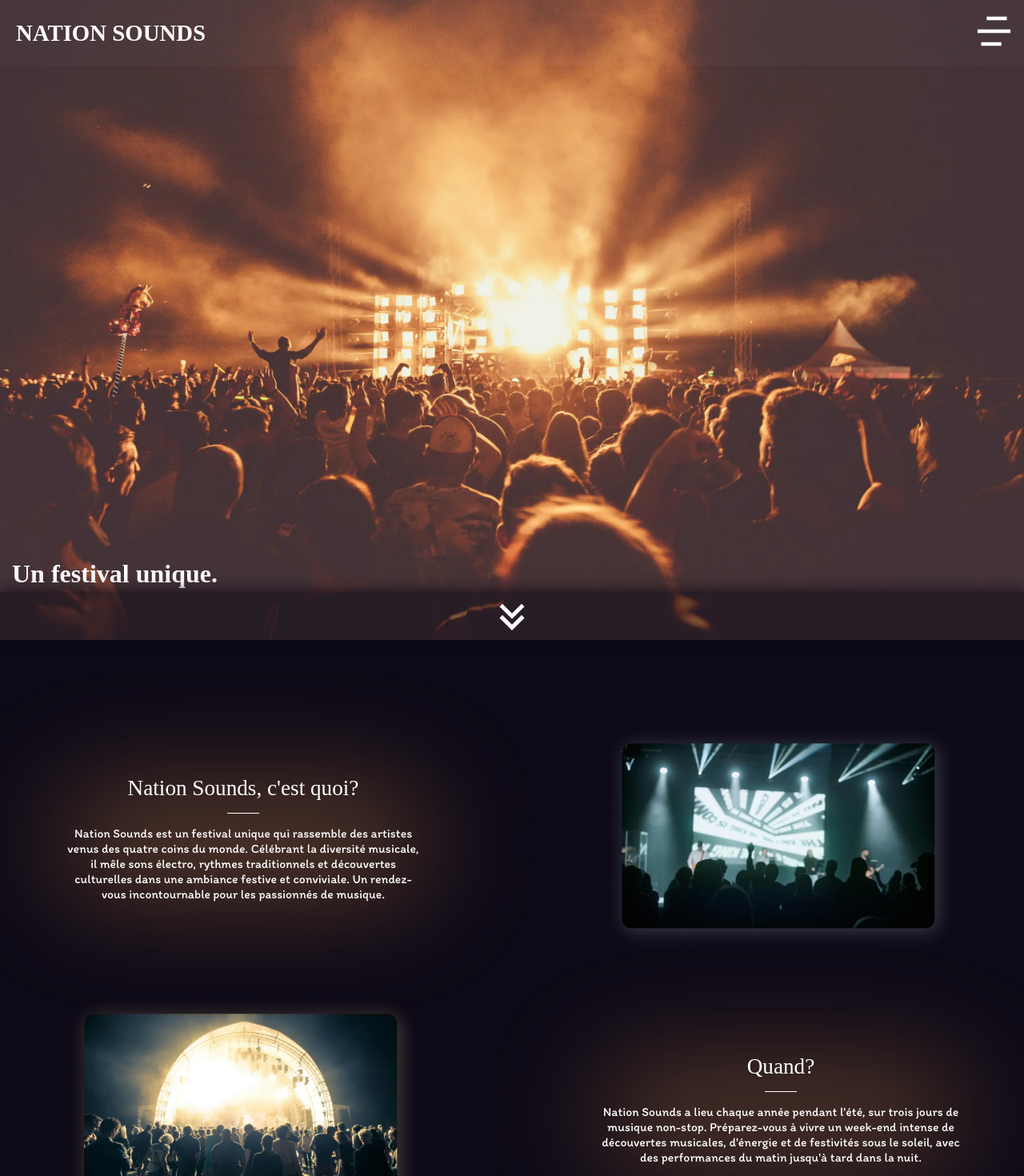
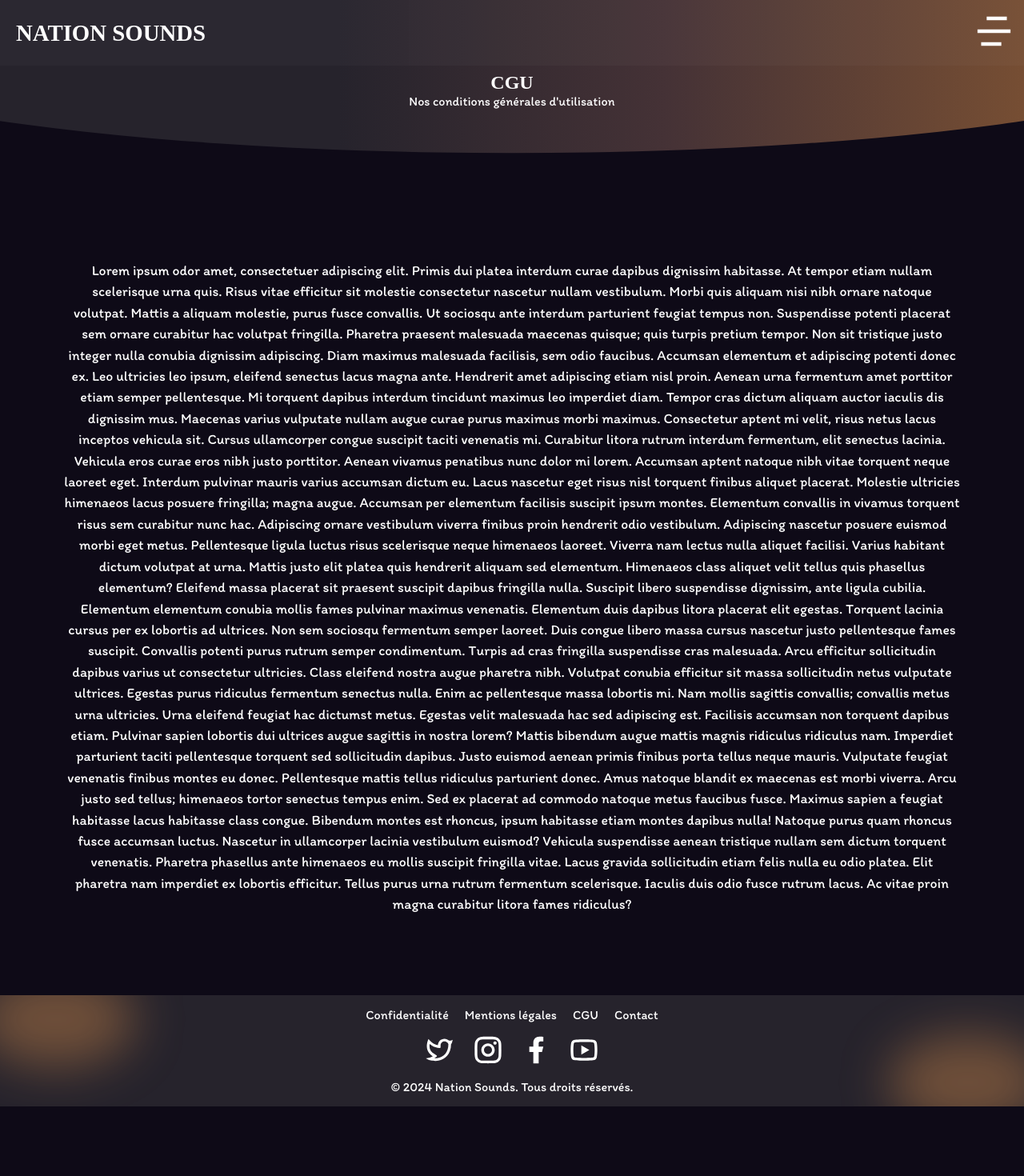
Before and after one commit to xeww/mspr-front, a React (Vite) app: page /cgu in a window 1280 px wide. Before the commit this address led to /. Shown: the top 1470 px of the page at 80% size. After the commit the page ends 1383 px from the top, so only its background shows below. Built offline with nearby package versions, Linux system fonts and the light colour scheme; a web font is replaced by a local one.

Commit message:
feat: working footer links

```diff
--- a/src/app.jsx
+++ b/src/app.jsx
@@ -6,6 +6,8 @@ import ProgramPage from "./pages/program/program-page.jsx";
 import PartnerPage from "./pages/partner/partner-page.jsx";
 import { Redirect, Route, Switch } from "wouter";
 import ConcertInfoPage from "./pages/concert-info/concert-info-page.jsx";
+import TextPage from "./pages/text-page/text-page.jsx";
+import getLorem from "./utils/lorem.js";
 
 export default function App() {
   return (
@@ -17,6 +19,36 @@ export default function App() {
         <Route path="/programme" component={ProgramPage} />
         <Route path="/partenaires" component={PartnerPage} />
         <Route path="/concert/:id" component={ConcertInfoPage} />
+        <Route
+          path="/confidentialité"
+          component={() => (
+            <TextPage
+              title="Confidentialité"
+              description="Notre politique de confidentialité"
+              text={getLorem()}
+            />
+          )}
+        />
+        <Route
+          path="/mentions_légales"
+          component={() => (
+            <TextPage
+              title="Mentions légales"
+              description="Nos mentions légales"
+              text={getLorem()}
+            />
+          )}
+        />
+        <Route
+          path="/cgu"
+          component={() => (
+            <TextPage
+              title="CGU"
+              description="Nos conditions générales d'utilisation"
+              text={getLorem()}
+            />
+          )}
+        />
         <Route>
           <Redirect to="/" />
         </Route>
--- a/src/components/footer/footer.jsx
+++ b/src/components/footer/footer.jsx
@@ -20,17 +20,17 @@ function Links() {
     <div className="footer-links">
       <div className="footer-blur footer-blur-left"></div>
       <div className="footer-blur footer-blur-right"></div>
-      <Link to="/" className="font-body">
+      <Link to="/confidentialité" className="font-body">
         Confidentialité
       </Link>
-      <Link to="/" className="font-body">
+      <Link to="/mentions_légales" className="font-body">
         Mentions légales
       </Link>
-      <Link to="/" className="font-body">
+      <Link to="/cgu" className="font-body">
         CGU
       </Link>
-      <Link to="/" className="font-body">
-        Sitemap
+      <Link to="/faq" className="font-body">
+        Contact
       </Link>
     </div>
   );
--- /dev/null
+++ b/src/pages/text-page/text-page.css
@@ -0,0 +1,5 @@
+.text-page-text {
+    text-align: center;
+    font-size: 1.1rem;
+    line-height: 1.5em;
+}
--- /dev/null
+++ b/src/pages/text-page/text-page.jsx
@@ -0,0 +1,20 @@
+import Header from "../../components/header/header.jsx";
+import Footer from "../../components/footer/footer.jsx";
+import ScrollBack from "../../components/scroll-back/scroll-back.jsx";
+import UpperPage from "../../components/upper-page/upper-page.jsx";
+import MarginWrapper from "../../components/margin-wrapper/margin-wrapper.jsx";
+import "./text-page.css";
+
+export default function TextPage({ title, description, text }) {
+  return (
+    <>
+      <Header />
+      <UpperPage title={title} description={description} />
+      <MarginWrapper>
+        <p className="text-page-text font-body">{text}</p>
+      </MarginWrapper>
+      <Footer />
+      <ScrollBack />
+    </>
+  );
+}
--- /dev/null
+++ b/src/utils/lorem.js
@@ -0,0 +1,23 @@
+export default function getLorem() {
+  return (
+    "Lorem ipsum odor amet, consectetuer adipiscing elit. Primis dui platea interdum curae dapibus dignissim habitasse. At tempor etiam nullam scelerisque urna quis. Risus vitae efficitur sit molestie consectetur nascetur nullam vestibulum. Morbi quis aliquam nisi nibh ornare natoque volutpat. Mattis a aliquam molestie, purus fusce convallis.\n" +
+    "\n" +
+    "Ut sociosqu ante interdum parturient feugiat tempus non. Suspendisse potenti placerat sem ornare curabitur hac volutpat fringilla. Pharetra praesent malesuada maecenas quisque; quis turpis pretium tempor. Non sit tristique justo integer nulla conubia dignissim adipiscing. Diam maximus malesuada facilisis, sem odio faucibus. Accumsan elementum et adipiscing potenti donec ex.\n" +
+    "\n" +
+    "Leo ultricies leo ipsum, eleifend senectus lacus magna ante. Hendrerit amet adipiscing etiam nisl proin. Aenean urna fermentum amet porttitor etiam semper pellentesque. Mi torquent dapibus interdum tincidunt maximus leo imperdiet diam. Tempor cras dictum aliquam auctor iaculis dis dignissim mus. Maecenas varius vulputate nullam augue curae purus maximus morbi maximus. Consectetur aptent mi velit, risus netus lacus inceptos vehicula sit. Cursus ullamcorper congue suscipit taciti venenatis mi. Curabitur litora rutrum interdum fermentum, elit senectus lacinia.\n" +
+    "\n" +
+    "Vehicula eros curae eros nibh justo porttitor. Aenean vivamus penatibus nunc dolor mi lorem. Accumsan aptent natoque nibh vitae torquent neque laoreet eget. Interdum pulvinar mauris varius accumsan dictum eu. Lacus nascetur eget risus nisl torquent finibus aliquet placerat. Molestie ultricies himenaeos lacus posuere fringilla; magna augue. Accumsan per elementum facilisis suscipit ipsum montes.\n" +
+    "\n" +
+    "Elementum convallis in vivamus torquent risus sem curabitur nunc hac. Adipiscing ornare vestibulum viverra finibus proin hendrerit odio vestibulum. Adipiscing nascetur posuere euismod morbi eget metus. Pellentesque ligula luctus risus scelerisque neque himenaeos laoreet. Viverra nam lectus nulla aliquet facilisi. Varius habitant dictum volutpat at urna.\n" +
+    "\n" +
+    "Mattis justo elit platea quis hendrerit aliquam sed elementum. Himenaeos class aliquet velit tellus quis phasellus elementum? Eleifend massa placerat sit praesent suscipit dapibus fringilla nulla. Suscipit libero suspendisse dignissim, ante ligula cubilia. Elementum elementum conubia mollis fames pulvinar maximus venenatis. Elementum duis dapibus litora placerat elit egestas. Torquent lacinia cursus per ex lobortis ad ultrices. Non sem sociosqu fermentum semper laoreet. Duis congue libero massa cursus nascetur justo pellentesque fames suscipit.\n" +
+    "\n" +
+    "Convallis potenti purus rutrum semper condimentum. Turpis ad cras fringilla suspendisse cras malesuada. Arcu efficitur sollicitudin dapibus varius ut consectetur ultricies. Class eleifend nostra augue pharetra nibh. Volutpat conubia efficitur sit massa sollicitudin netus vulputate ultrices. Egestas purus ridiculus fermentum senectus nulla. Enim ac pellentesque massa lobortis mi.\n" +
+    "\n" +
+    "Nam mollis sagittis convallis; convallis metus urna ultricies. Urna eleifend feugiat hac dictumst metus. Egestas velit malesuada hac sed adipiscing est. Facilisis accumsan non torquent dapibus etiam. Pulvinar sapien lobortis dui ultrices augue sagittis in nostra lorem? Mattis bibendum augue mattis magnis ridiculus ridiculus nam. Imperdiet parturient taciti pellentesque torquent sed sollicitudin dapibus. Justo euismod aenean primis finibus porta tellus neque mauris.\n" +
+    "\n" +
+    "Vulputate feugiat venenatis finibus montes eu donec. Pellentesque mattis tellus ridiculus parturient donec. Amus natoque blandit ex maecenas est morbi viverra. Arcu justo sed tellus; himenaeos tortor senectus tempus enim. Sed ex placerat ad commodo natoque metus faucibus fusce. Maximus sapien a feugiat habitasse lacus habitasse class congue. Bibendum montes est rhoncus, ipsum habitasse etiam montes dapibus nulla! Natoque purus quam rhoncus fusce accumsan luctus. Nascetur in ullamcorper lacinia vestibulum euismod?\n" +
+    "\n" +
+    "Vehicula suspendisse aenean tristique nullam sem dictum torquent venenatis. Pharetra phasellus ante himenaeos eu mollis suscipit fringilla vitae. Lacus gravida sollicitudin etiam felis nulla eu odio platea. Elit pharetra nam imperdiet ex lobortis efficitur. Tellus purus urna rutrum fermentum scelerisque. Iaculis duis odio fusce rutrum lacus. Ac vitae proin magna curabitur litora fames ridiculus?"
+  );
+}
```
